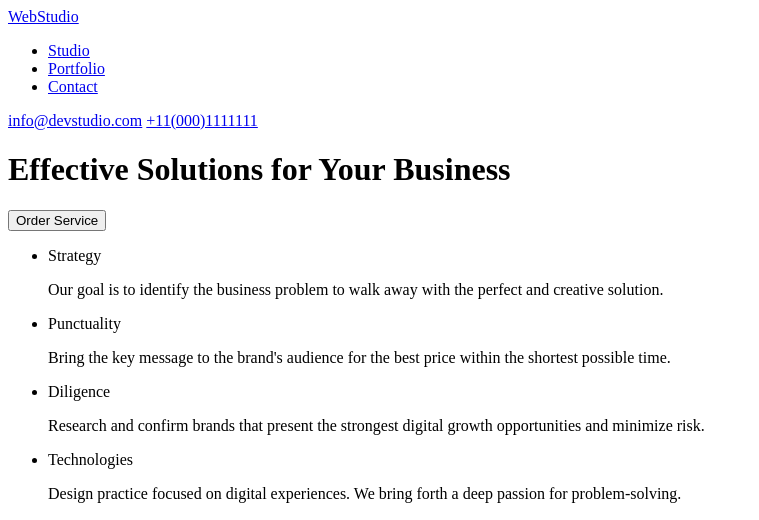
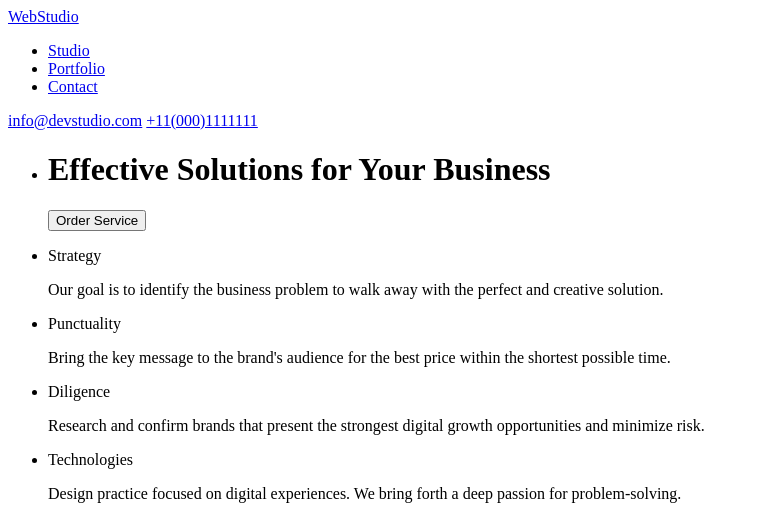
Before and after one commit to WYDERKAAA/goit-markup-hw-01, a plain HTML site: page index.html in a window 1280 px wide. Shown: the top 520 px of the page, without its empty margins (0-759 px from the left). Drawn offline with Linux system fonts and the light colour scheme.

Commit message:
Add files via upload

```diff
--- a/index.html
+++ b/index.html
@@ -23,10 +23,12 @@
         <main>
             <!--Naglowek poczatek-->
 
-            <div>
-                <h1>Effective Solutions for Your Business</h1>
-                <button type="button">Order Service</button>
-            </div>
+            <ul>
+                <li>
+                    <h1>Effective Solutions for Your Business</h1>
+                    <button type="button">Order Service</button>
+                </li>
+            </ul>
 
             <!--Oferta firmy-->
             <ul>
```
